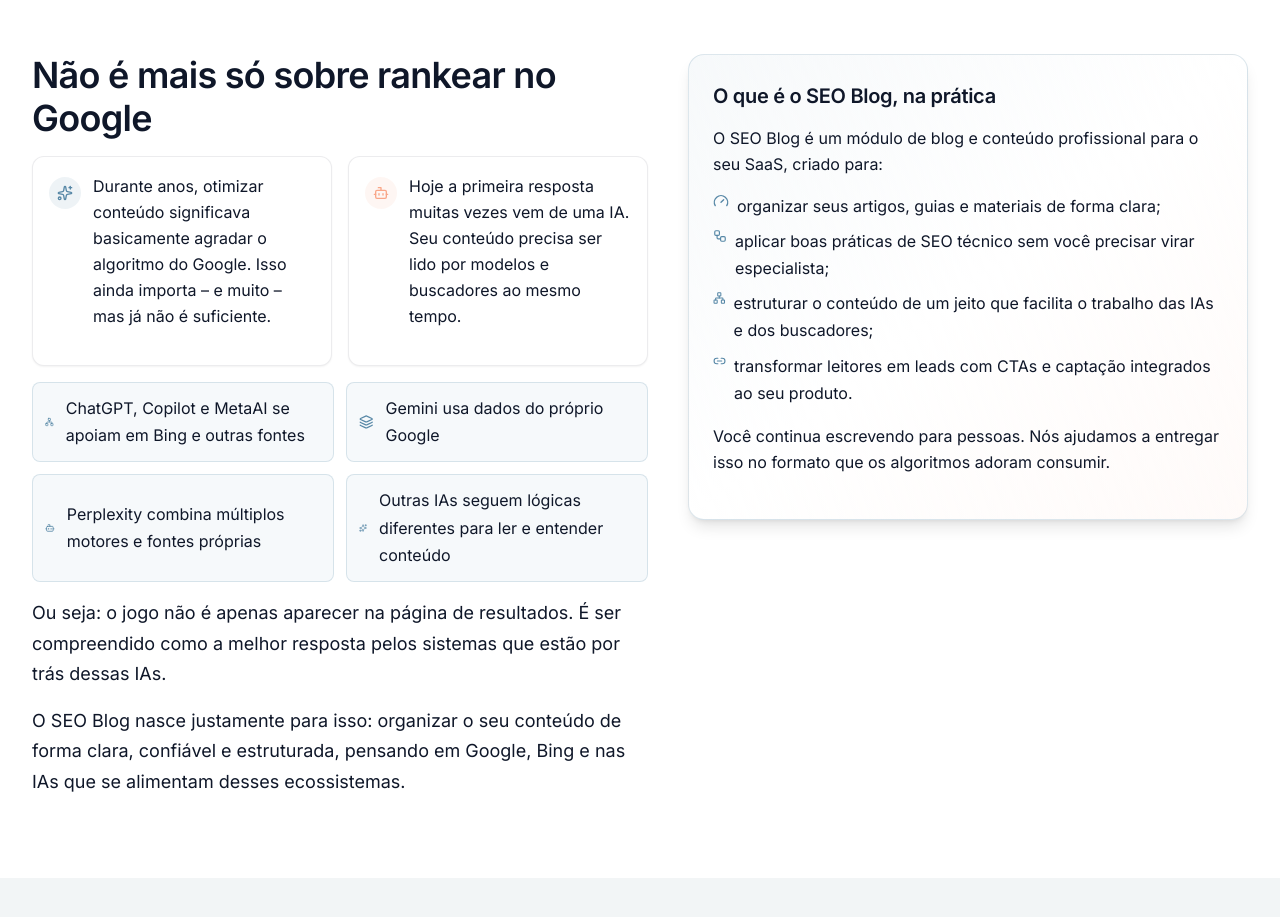
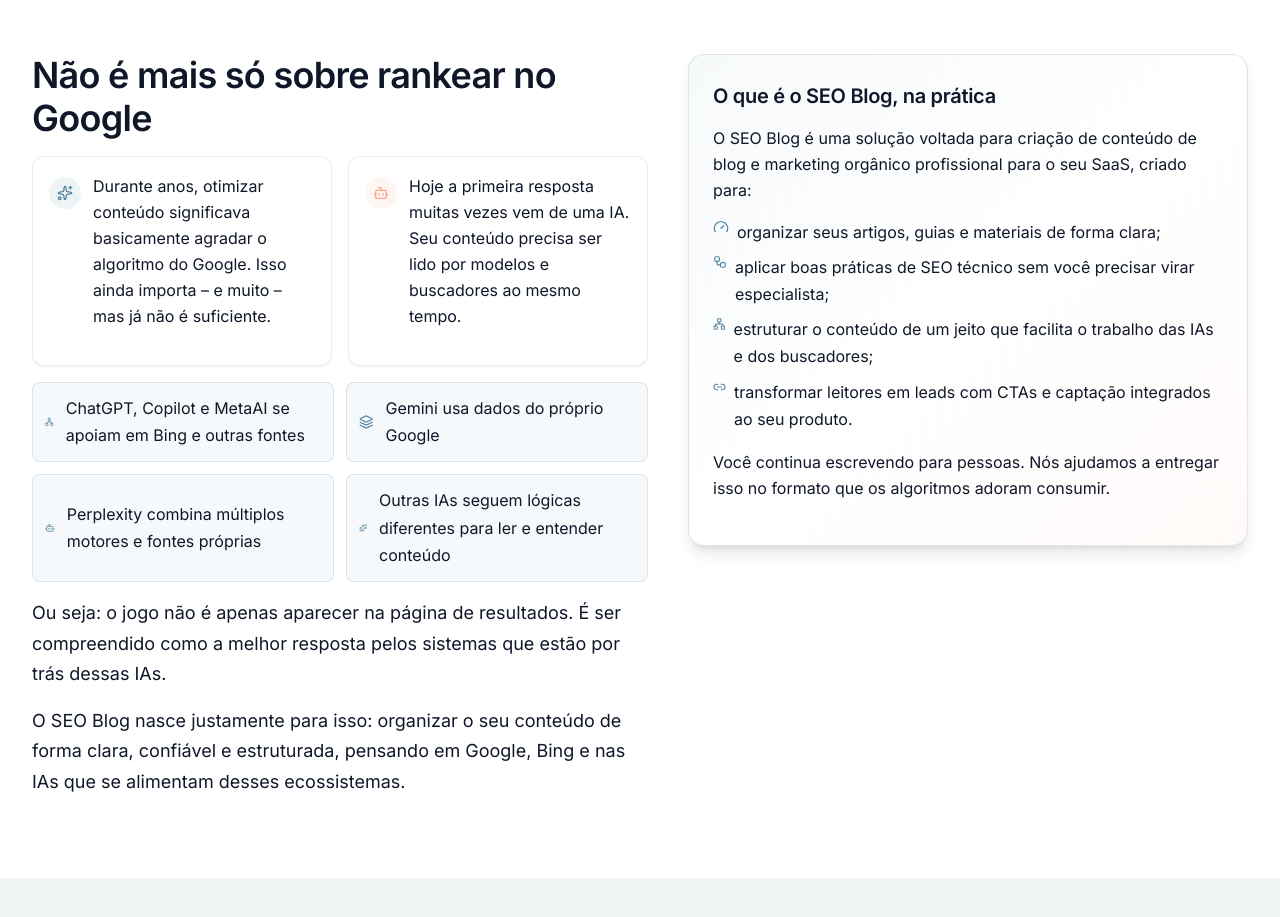
Before and after one commit to duhenri9/wm3_digital, a Next.js app: page /seo-blog in a window 1280 px wide. Shown: the part 780-1697 px from the top of the page. Built offline with nearby package versions, Linux system fonts and the light colour scheme.

Commit message:
chore: refine seo blog copy and fix not-found link

```diff
--- a/src/app/not-found.tsx
+++ b/src/app/not-found.tsx
@@ -1,4 +1,6 @@
 "use client";
+
+import Link from "next/link";
 
 export default function NotFound() {
   return (
@@ -8,9 +10,9 @@ export default function NotFound() {
         <p className="text-muted-foreground">
           O conteúdo que você procurou não existe ou foi movido.
         </p>
-        <a href="/" className="btn btn-primary">
+        <Link href="/" className="btn btn-primary">
           Voltar para a Home
-        </a>
+        </Link>
       </div>
     </div>
   );
--- a/src/app/seo-blog/page.tsx
+++ b/src/app/seo-blog/page.tsx
@@ -223,7 +223,8 @@ export default function SeoBlogWaitingListPage() {
           <div className="card p-6 bg-gradient-to-br from-primary/5 via-background to-secondary/5 border border-primary/20 shadow-lg">
             <h3 className="text-xl font-semibold mb-3">O que é o SEO Blog, na prática</h3>
             <p className="text-foreground mb-4">
-              O SEO Blog é um módulo de blog e conteúdo profissional para o seu SaaS, criado para:
+              O SEO Blog é uma solução voltada para criação de conteúdo de blog e marketing orgânico
+              profissional para o seu SaaS, criado para:
             </p>
             <ul className="space-y-2 text-foreground">
               <li className="flex gap-2">
```
